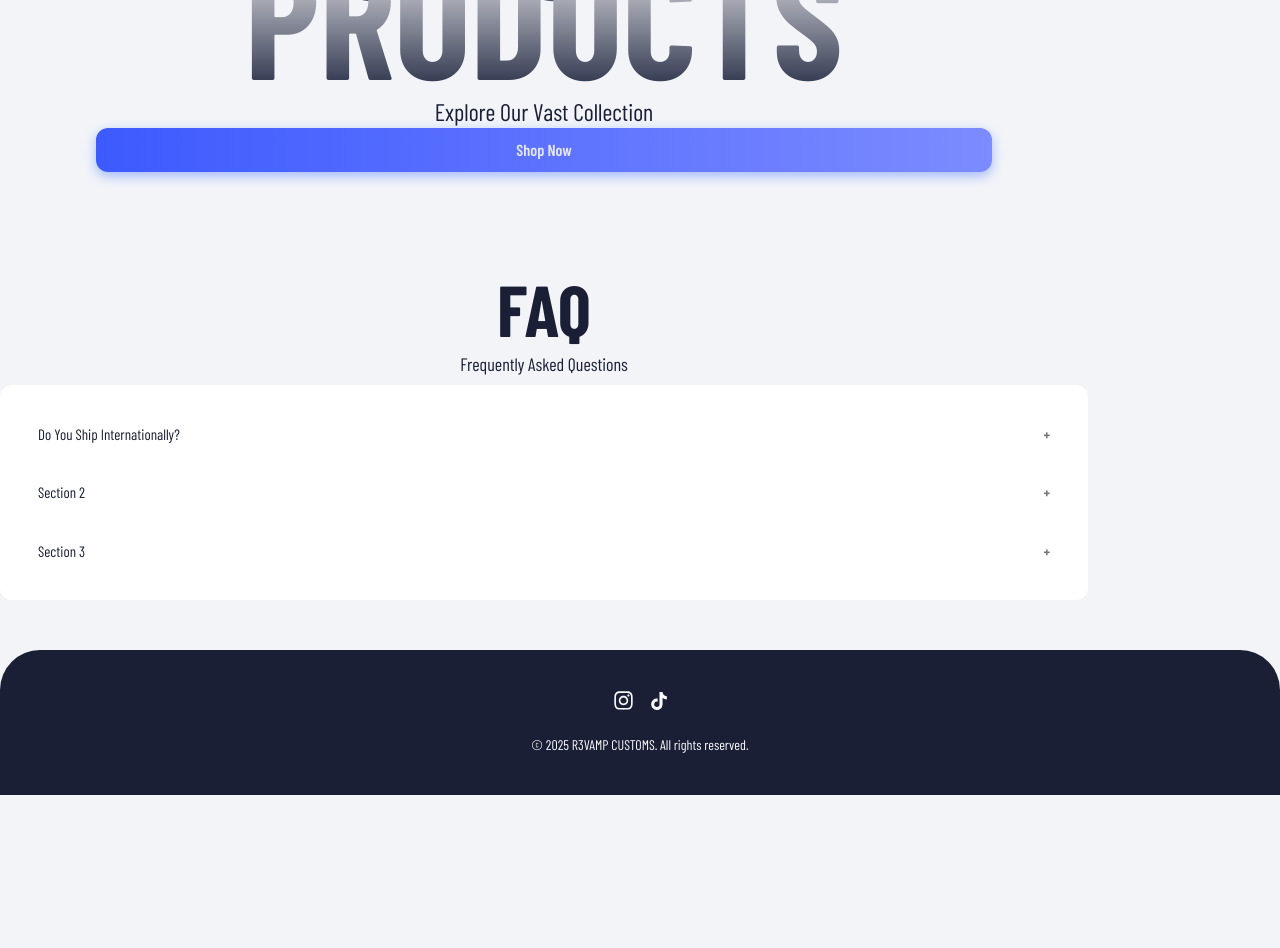
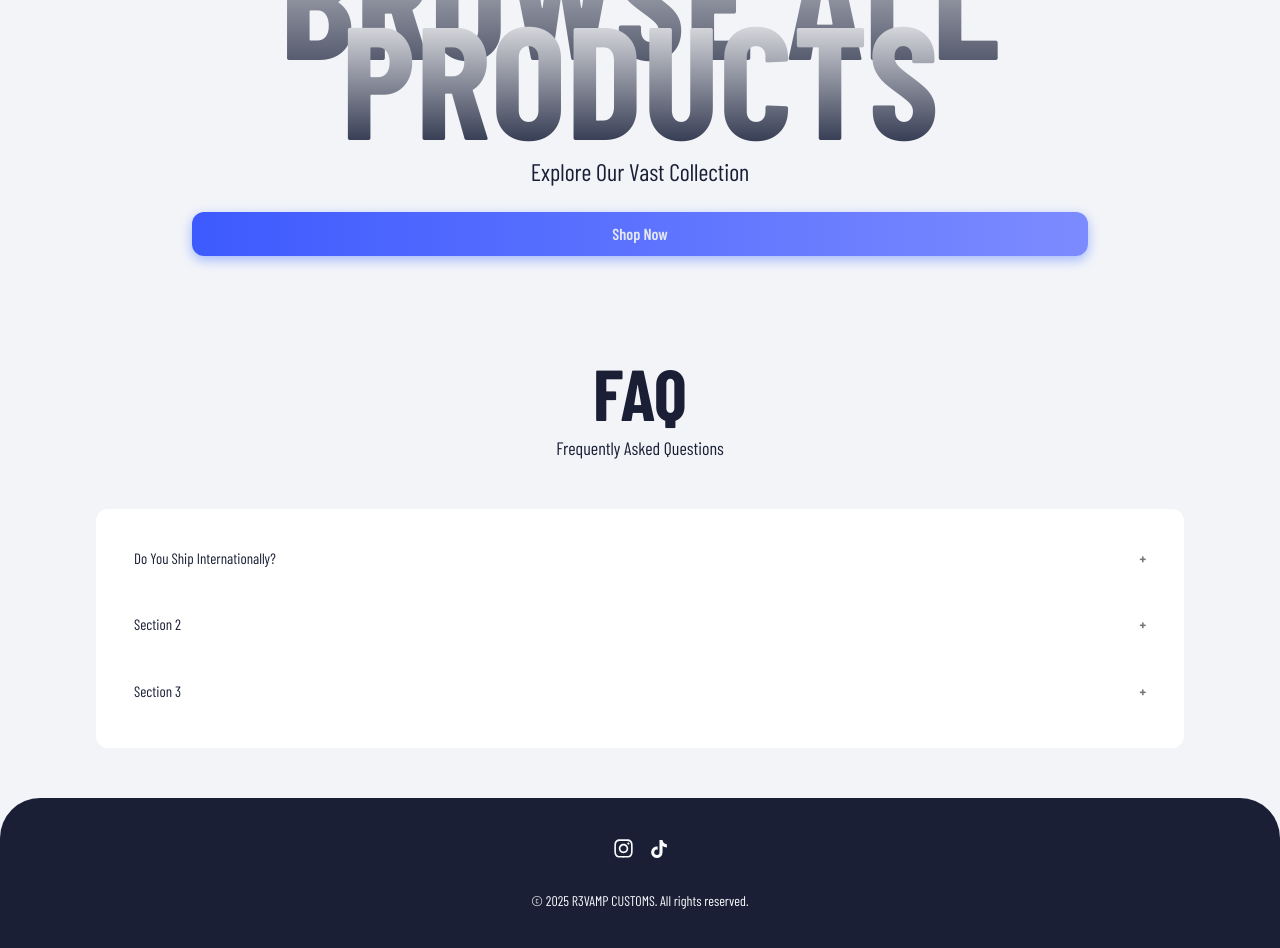
Before and after one commit to raj-y12/revamp-customs, a Next.js app: page / in a window 1280 px wide. Shown: the part 1640-2588 px from the top of the page. Before the commit the page ends 2435 px from the top, so only its background shows below. Built offline with nearby package versions, Linux system fonts and the light colour scheme; a web font is replaced by a local one.

Commit message:
fixed border

```diff
--- a/src/app/globals.css
+++ b/src/app/globals.css
@@ -24,14 +24,11 @@
 }
 
 * {
-  margin: 0;
   padding: 0;
   box-sizing: border-box;
 }
 
 html, body {
-  width: 100%;
-  height: 100%;
   scroll-behavior: smooth;
   background: var(--background);
   color: var(--text-secondary);
@@ -45,6 +42,21 @@ h1 {
 p {
   line-height: 2.25;
 }
+
+.container {
+  padding-left: 20px;
+  padding-right: 20px;
+  margin-left: auto;
+  margin-right: auto;
+  max-width: 1200px;
+}
+
+.text-gap {
+  margin-top: 1rem;
+  margin-bottom: 1rem;
+}
+
+
 
 /*
 header {
--- a/src/app/page.tsx
+++ b/src/app/page.tsx
@@ -117,7 +117,7 @@ export default function Home() {
           </section>
 
           {/* Brand Carousel */}
-          <div id="mainpage" className="-mt-10 overflow-hidden z-50 relative rounded-t-[40px] bg-[var(--background)]">
+          <div id="mainpage" className=" -mt-10 overflow-hidden z-50 relative rounded-t-[40px] bg-[var(--background)]">
 
 
             <div className={`${styles.main} w-[85vw] mx-auto mt-25`}>
--- a/src/app/shop/[slug]/page.tsx
+++ b/src/app/shop/[slug]/page.tsx
@@ -7,6 +7,7 @@ import Link from "next/link";
 import styles from "../../page.module.css";
 import { motion, AnimatePresence } from "framer-motion";
 import Loading from "../../loading";
+
 import { FaInstagram, FaTiktok } from "react-icons/fa";
 import { Barlow_Condensed } from "next/font/google";
 import { products } from "../../data/product";
```
